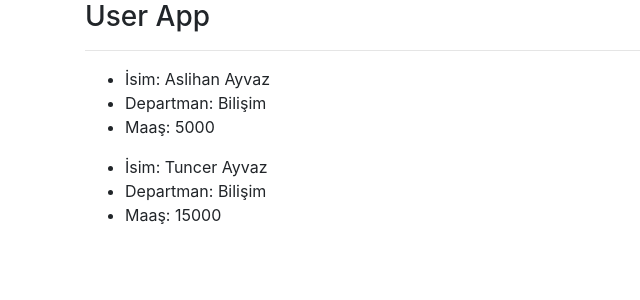
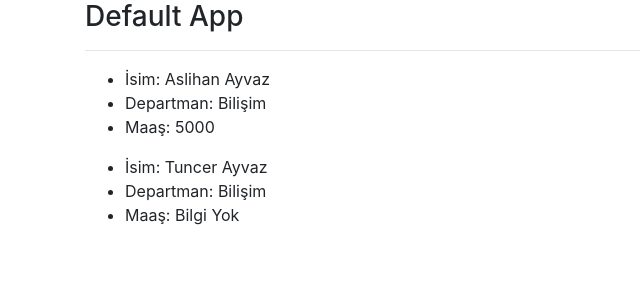
Before and after one commit to aslayvaz/MyFirstReactProject, a React (Create React App) app: page / in a window 1280 px wide. Shown: the top 300 px of the page, without its empty margins (0-640 px from the left). Built offline with nearby package versions, Linux system fonts and the light colour scheme.

Commit message:
defProps

```diff
--- a/src/App.js
+++ b/src/App.js
@@ -5,7 +5,7 @@ import User from './components/User';
 function App() {
   return (
     <div className="container">
-      <Navbar title="User App"/>
+      <Navbar/>
       <hr/>
       <User
       name = "Aslihan Ayvaz"
@@ -14,7 +14,6 @@ function App() {
       />
       <User
       name = "Tuncer Ayvaz"
-      salary = "15000"
       department = "Bilişim"
       />
 
--- a/src/components/Navbar.js
+++ b/src/components/Navbar.js
@@ -1,4 +1,5 @@
 import React from 'react'
+import PropTypes from 'prop-types';
 
 function Navbar(props) {
   return (
@@ -7,5 +8,11 @@ function Navbar(props) {
     </div>
   )
 }
+Navbar.propTypes = {
+    title : PropTypes.string.isRequired
+}
+Navbar.defaultProps = {
+    title : "Default App"
+}
 
 export default Navbar;
--- a/src/components/User.js
+++ b/src/components/User.js
@@ -1,6 +1,13 @@
 import React, { Component } from 'react'
+import PropTypes from 'prop-types';
 
 class User extends Component {
+  static defaultProps = {
+    name : "Bilgi Yok",
+    salary : "Bilgi Yok",
+    department : "Bilgi Yok"
+  }
+
   render() {
     //Destructuring
     const {name, department, salary} = this.props;
@@ -15,5 +22,10 @@ class User extends Component {
     )
   }
 }
+User.propTypes = {
+  name: PropTypes.string.isRequired,
+  salary : PropTypes.string.isRequired,
+  department : PropTypes.string.isRequired
+}
 
 export default User;
```
